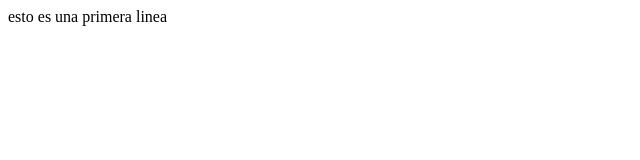
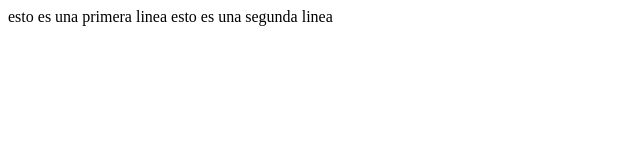
Before and after one commit to pedrog2312/pagina_git_martes_2025_2, a plain HTML site: page index.html in a window 1280 px wide. Shown: the whole page, without its empty margins (0-640 px from the left). Drawn offline with Linux system fonts and the light colour scheme.

Commit message:
tercer commit

```diff
--- a/index.html
+++ b/index.html
@@ -7,5 +7,6 @@
 </head>
 <body>
     <hi>esto es una primera linea</hi>
+    <hi>esto es una segunda linea</hi>
 </body>
 </html>
```
